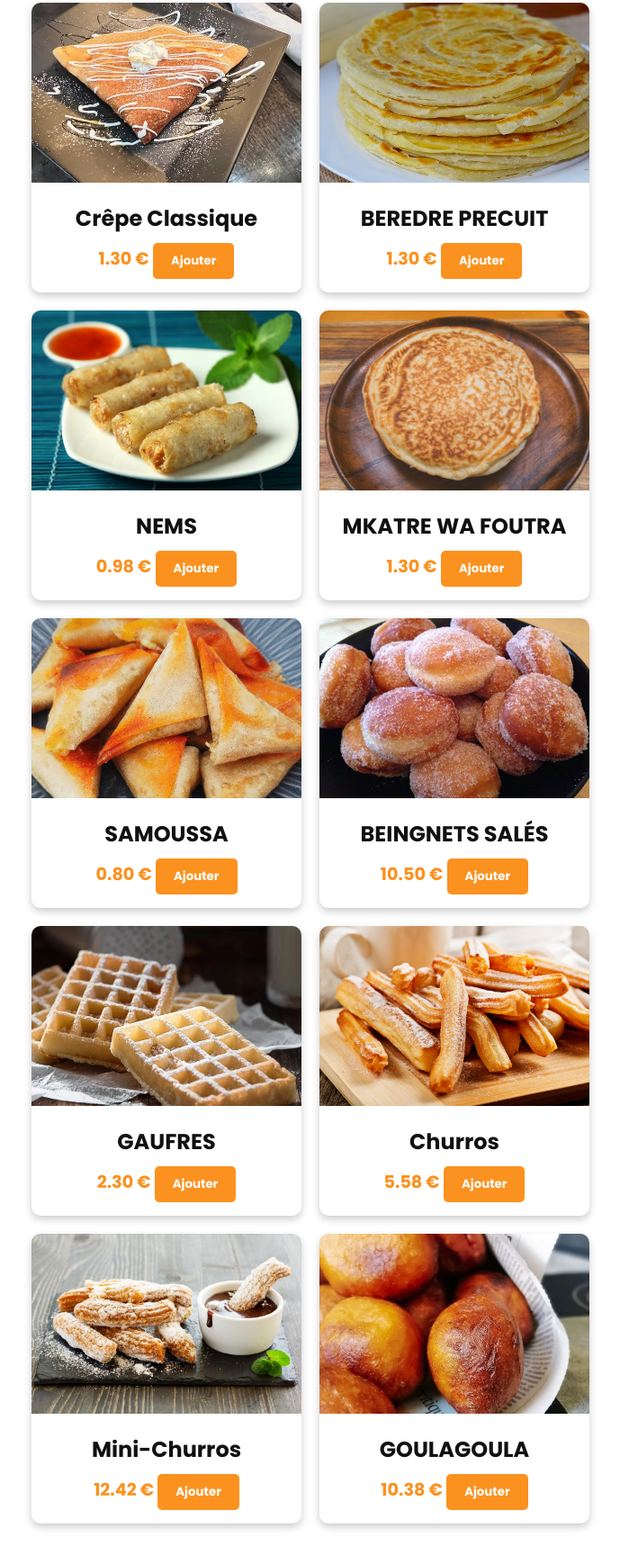
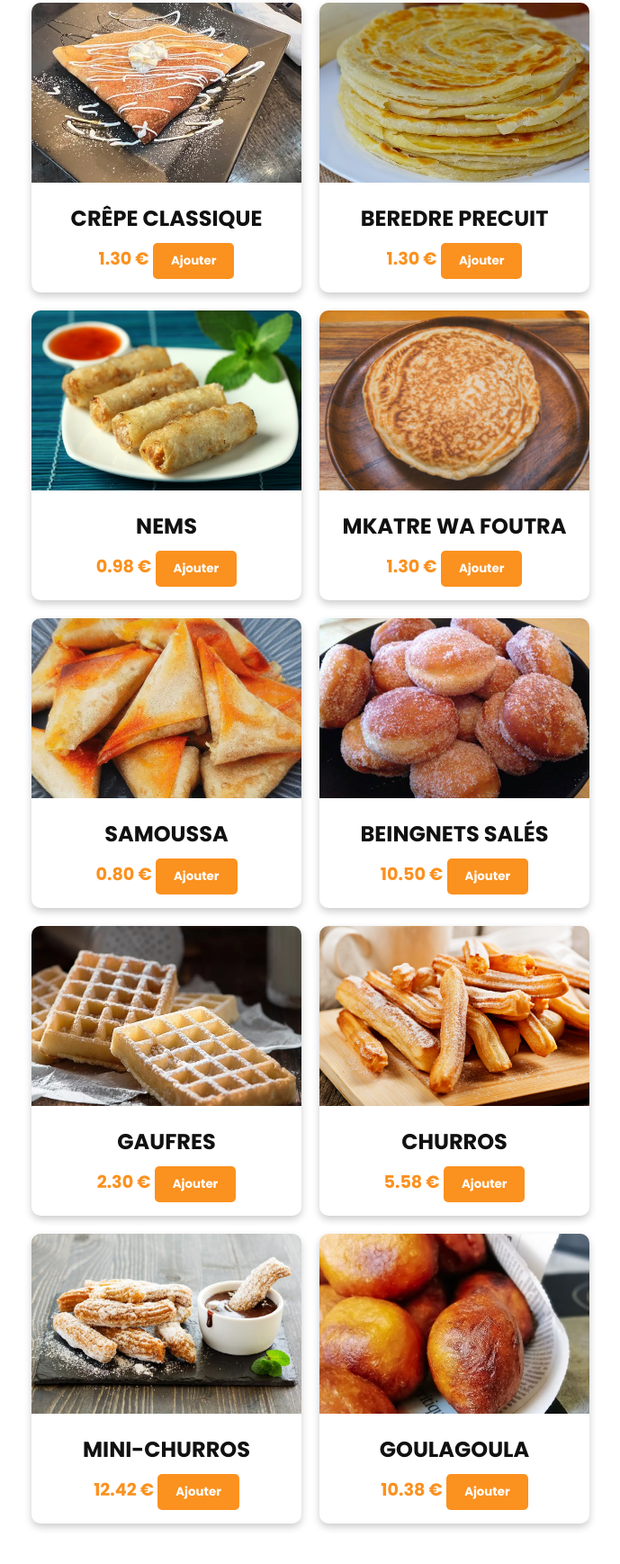
Before and after one commit to Nyoibo/Lescrepesdenanou, a plain HTML site: page frontend/Commande.html in a window 1280 px wide. Shown: the part 418-2156 px from the top of the page at 90% size, without its empty margins (295-984 px from the left). Drawn offline with Linux system fonts and the light colour scheme.

Commit message:
Mise a jour nom produit

```diff
--- a/frontend/Commande.html
+++ b/frontend/Commande.html
@@ -38,9 +38,9 @@
                     </div>
                     <img src="./images/crepe.jpg" alt="Crêpe Classique">
                     <div class="details">
-                        <h3>Crêpe Classique</h3>
+                        <h3>CRÊPE CLASSIQUE</h3>
                         <span class="prix">1.30 €</span>
-                        <button class="btn-payer" onclick="ajouterAuPanier('Crêpe Classique', 1.30)">Ajouter</button>
+                        <button class="btn-payer" onclick="ajouterAuPanier('CRÊPE CLASSIQUE', 1.30)">Ajouter</button>
                     </div>
                 </div>
 
@@ -130,9 +130,9 @@
                     </div>
                     <img src="./images/Churros.jpeg" alt="Granitas">
                     <div class="details">
-                        <h3>Churros</h3>
+                        <h3>CHURROS </h3>
                         <span class="prix">5.58 €</span>
-                        <button class="btn-payer" onclick="ajouterAuPanier('Churros', 5.58)">Ajouter</button>
+                        <button class="btn-payer" onclick="ajouterAuPanier('CHURROS ', 5.58)">Ajouter</button>
                     </div>
                 </div>
                 <!-- Mini Churros -->
@@ -143,9 +143,9 @@
                     </div>
                     <img src="./images/Mini-Churros.jpg" alt="Granitas">
                     <div class="details">
-                        <h3>Mini-Churros</h3>
+                        <h3>MINI-CHURROS</h3>
                         <span class="prix">12.42 €</span>
-                        <button class="btn-payer" onclick="ajouterAuPanier('Mini-Churros', 12.42)">Ajouter</button>
+                        <button class="btn-payer" onclick="ajouterAuPanier('MINI-CHURROS', 12.42)">Ajouter</button>
                     </div>
                 </div>
                 <!-- Goulagoula -->
```
Also changed, not shown: frontend/success.html (+1 -1 lines).
